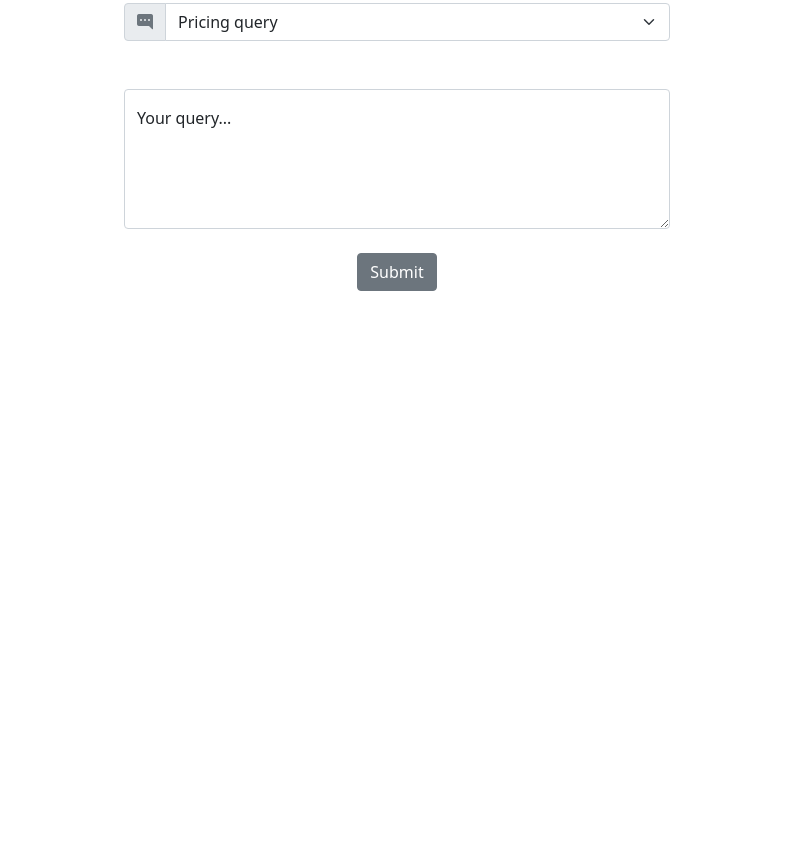
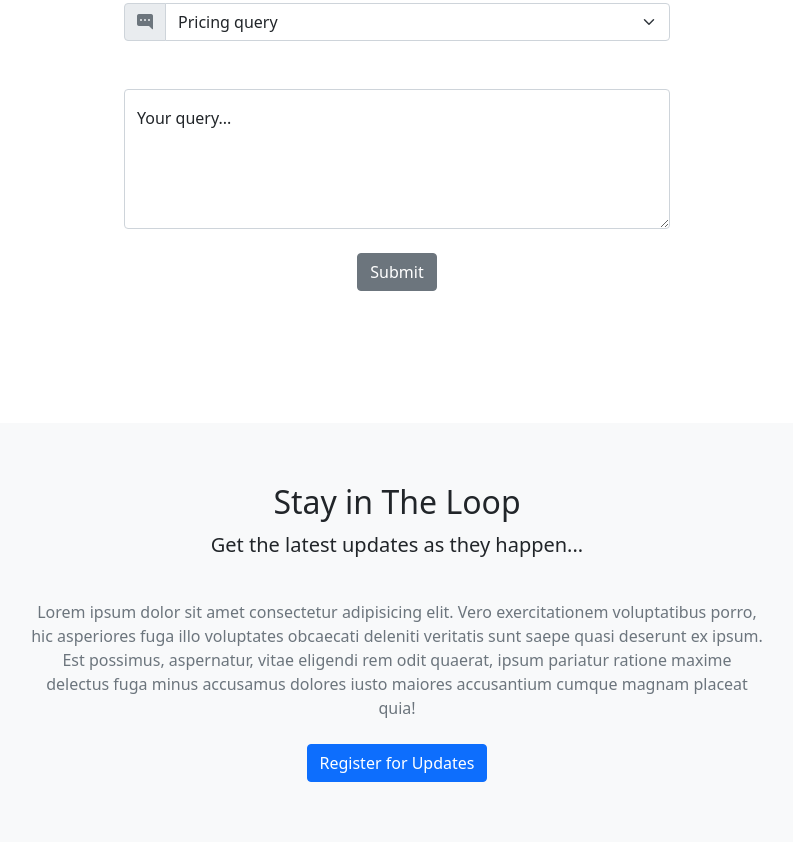
Before and after one commit to ochudi/bootstrap, a plain HTML site: page index.html in a window 1280 px wide. Shown: the part 4068-4910 px from the top of the page, without its empty margins (243-1036 px from the left). Before the commit the page ends 4491 px from the top, so only its background shows below. Drawn offline with nearby package versions, Linux system fonts and the light colour scheme.

Commit message:
Add: Modal trigger, Get Updates section

```diff
--- a/index.html
+++ b/index.html
@@ -491,7 +491,11 @@
                 />
                 <!-- Tooltip -->
                 <span class="input-group-text">
-                  <span class="tt" data-bs-placement="bottom" title="Enter an email address we can reply to">
+                  <span
+                    class="tt"
+                    data-bs-placement="bottom"
+                    title="Enter an email address we can reply to"
+                  >
                     <i class="bi bi-question-circle text-muted"></i>
                   </span>
                 </span>
@@ -509,10 +513,14 @@
                 />
                 <!-- Tooltip -->
                 <span class="input-group-text">
-                    <span class="tt" data-bs-placement="bottom" title="Pretty self explanatory, really...">
-                      <i class="bi bi-question-circle text-muted"></i>
-                    </span>
+                  <span
+                    class="tt"
+                    data-bs-placement="bottom"
+                    title="Pretty self explanatory, really..."
+                  >
+                    <i class="bi bi-question-circle text-muted"></i>
                   </span>
+                </span>
               </div>
               <label for="subject" class="form-label"
                 >What is your question about?</label
@@ -546,6 +554,36 @@
     </section>
 
     <!-- Get updates / Modal trigger -->
+    <section class="bg-light">
+      <div class="container">
+        <div class="text-center">
+          <h2>Stay in The Loop</h2>
+          <p class="lead">Get the latest updates as they happen...</p>
+        </div>
+        <div class="row justify-content-center">
+          <div class="col-md-8 text-center">
+            <p class="text-muted my-4">
+              Lorem ipsum dolor sit amet consectetur adipisicing elit. Vero
+              exercitationem voluptatibus porro, hic asperiores fuga illo
+              voluptates obcaecati deleniti veritatis sunt saepe quasi deserunt
+              ex ipsum. Est possimus, aspernatur, vitae eligendi rem odit
+              quaerat, ipsum pariatur ratione maxime delectus fuga minus
+              accusamus dolores iusto maiores accusantium cumque magnam placeat
+              quia!
+            </p>
+            <button
+              class="btn btn-primary"
+              data-bs-toggle="modal"
+              data-bs-target="#reg-modal"
+            >
+              Register for Updates
+            </button>
+          </div>
+        </div>
+      </div>
+    </section>
+
+    <!-- Modal itself -->
 
     <script
       src="https://cdn.jsdelivr.net/npm/bootstrap@5.0.1/dist/js/bootstrap.bundle.min.js"
```
